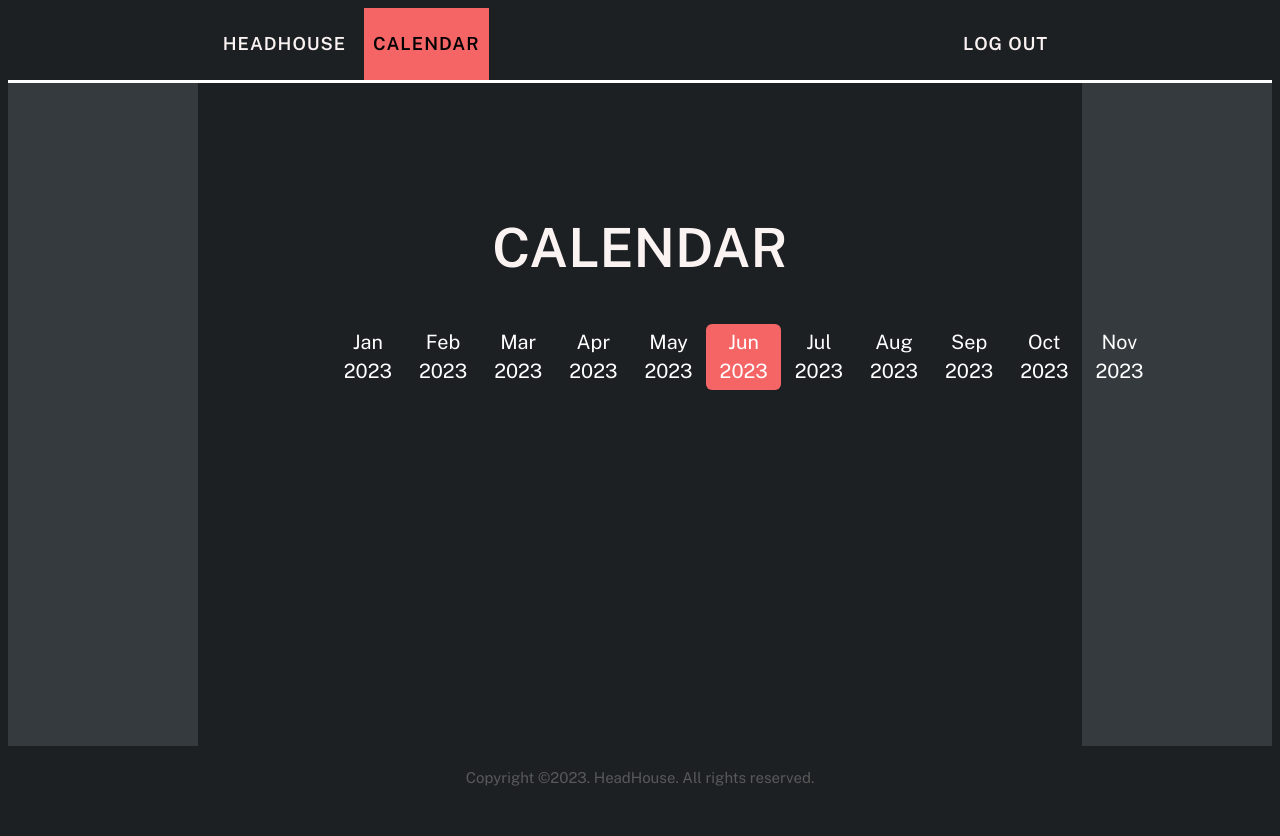
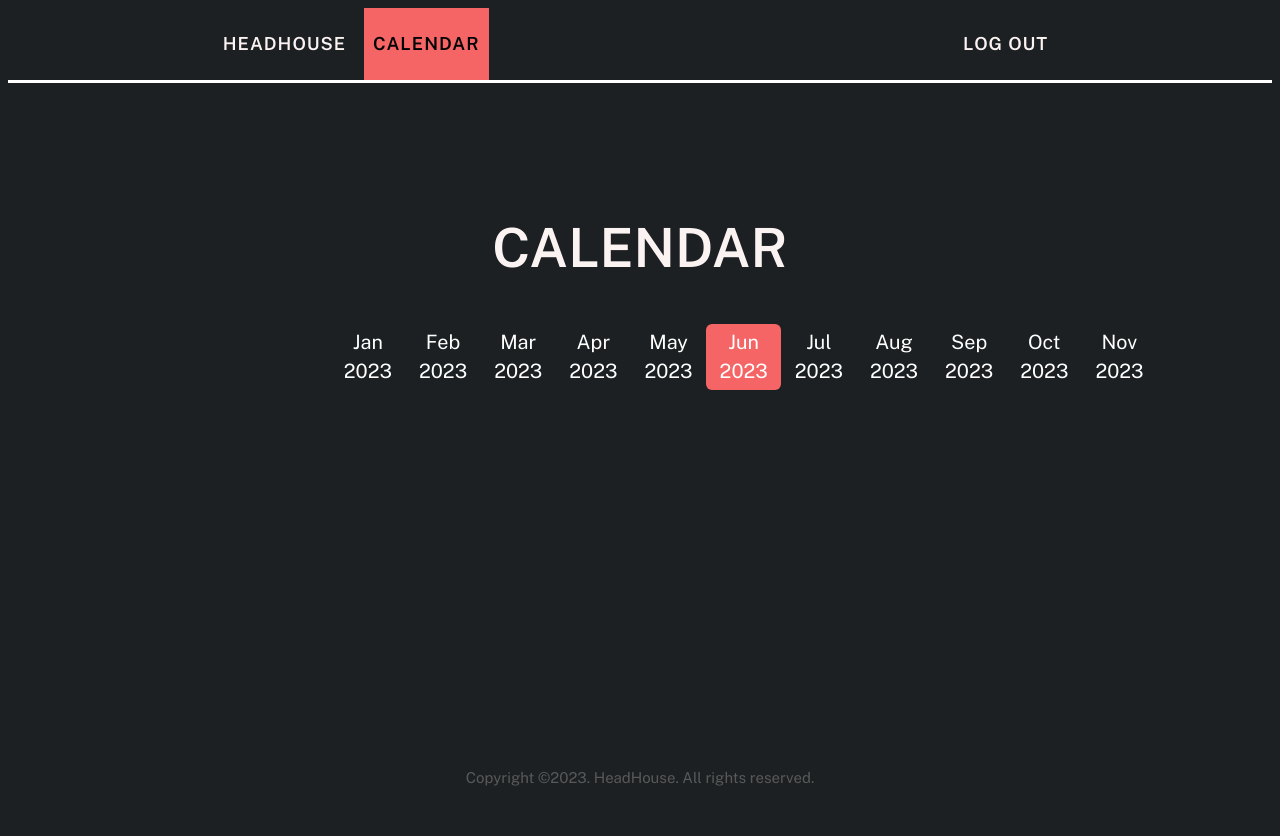
Before and after one commit to Syrrek102/headhouse, a Flask app: page / in a window 1280 px wide. Run offline with Flask 3, Linux system fonts and the light colour scheme; the visitor is signed in with stand-in values (Sample User, id 1).

Commit message:
zmiana css

```diff
--- a/headhouse_library/static/css/main.css
+++ b/headhouse_library/static/css/main.css
@@ -5,6 +5,7 @@
 
     --background-color: #1c2023;
     --background-color-2: #343a3d;
+    --background-color-3: #24292d;
     --accent-colour: #f56565;
     --accent-colour-2: #ff4747;
     --accent-colour-3: #31d200;
@@ -81,7 +82,7 @@
 
   .main {
     flex-grow: 1;
-    background-color: var(--background-color-2);
+    background-color: var(--background-color);
   }
 
   .header {
```
